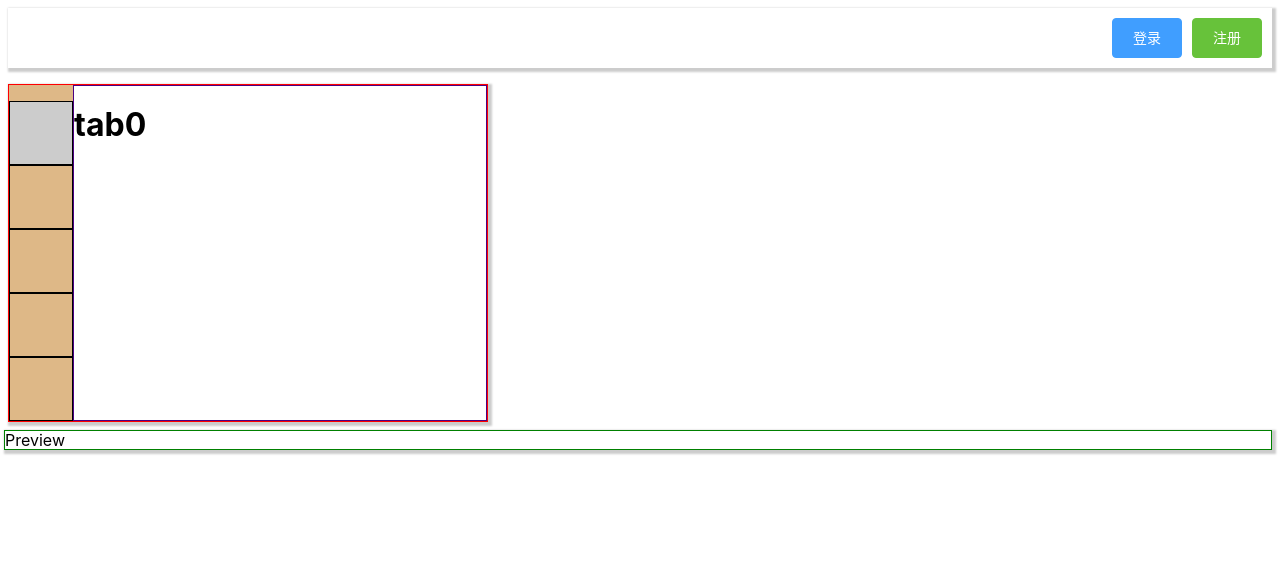
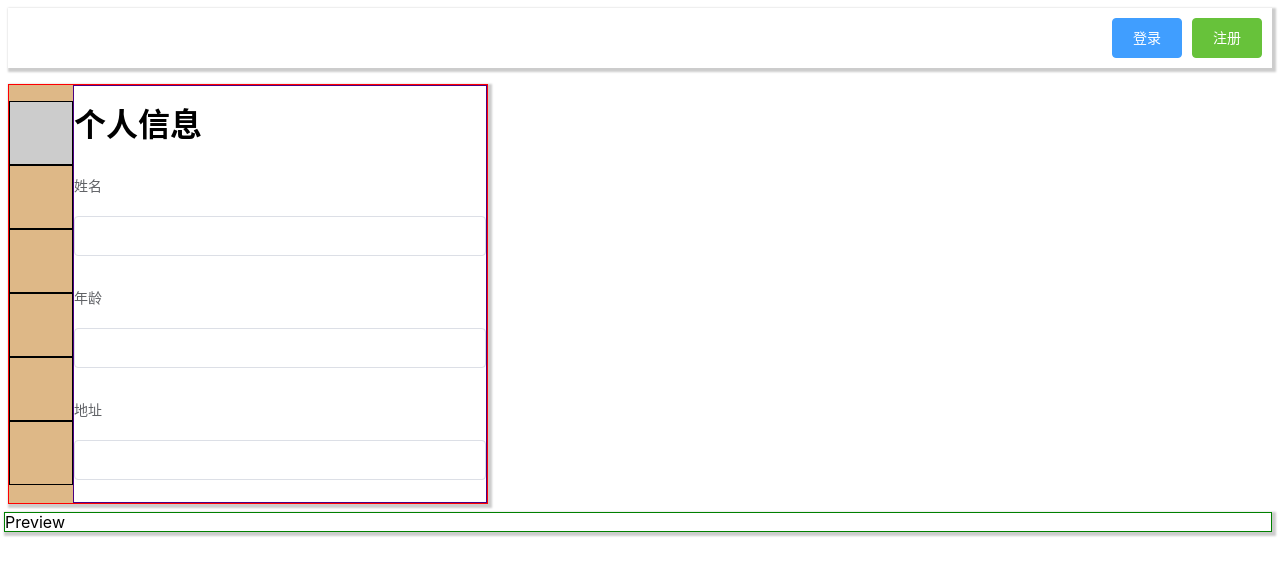
Before and after one commit to Composur/resume, a Vue app in the folder review/vue/resume04/: page / in a window 1280 px wide. Shown: the top 576 px of the page. Built offline with nearby package versions, Linux system fonts and the light colour scheme.

Commit message:
增加edit的内容 项目经历什么的

```diff
--- a/review/vue/resume04/index.html
+++ b/review/vue/resume04/index.html
@@ -3,6 +3,7 @@
   <head>
     <meta charset="utf-8">
     <meta name="viewport" content="width=device-width,initial-scale=1.0">
+    <link rel="shortcut icon" href="favicon.ico" type="image/x-icon">
     <title>vue-test</title>
     <script src="//at.alicdn.com/t/font_676065_faoo81og15kfyldi.js"></script>
   </head>
--- a/review/vue/resume04/src/components/Edit.vue
+++ b/review/vue/resume04/src/components/Edit.vue
@@ -3,7 +3,7 @@
         <div class="tabs">
 
             <ul>
-                 <li v-for=" i in [0,1,2,3,4]"  v-bind:class="{active:currentTab===i}" @click="currentTab=i">
+                 <li v-for=" i in [0,1,2,3,4,5]"  v-bind:class="{active:currentTab===i}" @click="currentTab=i">
                        <svg class="icon" aria-hidden="true">
                              <use :xlink:href="`#icon-${icons[i]}`"></use>
                         </svg>
@@ -12,11 +12,52 @@
         </div>
         <div class="panels">
             <ul>
-
-                 <li v-for="i in [0,1,2,3,4]" :class="{active:currentTab===i}">
-                     <h1>tab{{i}}</h1>
+                 <li  :class="{active:currentTab===0}">
+                     <h1>个人信息</h1>
+                     <el-form :label-position="labelPosition"  :model="profile" >
+                      <el-form-item label="姓名">
+                        <el-input v-model="profile.name"></el-input>
+                      </el-form-item>
+                      <el-form-item label="年龄">
+                        <el-input v-model="profile.age"></el-input>
+                      </el-form-item>
+                      <el-form-item label="地址">
+                        <el-input v-model="profile.city"></el-input>
+                      </el-form-item>
+                    </el-form>
                 </li>
-
+                <li :class="{active:currentTab===1}">
+                  <h1>工作经历</h1>
+                  <el-form :label-positons='labelPosition' :model="experience">
+                   <div v-for="work  in experience">
+                      <el-form-item label="公司名称">
+                        <el-input v-model="work.company"></el-input>
+                      </el-form-item>
+                      <el-form-item label="职位名称">
+                        <el-input v-model="work.jobTitle"></el-input>
+                      </el-form-item>
+                      <el-form-item label="主要职责">
+                        <el-input v-model="work.jobDetail"></el-input>
+                      </el-form-item>
+                   </div>
+                  </el-form>
+                </li>
+                <li :class="{active:currentTab===2}">
+                  <h1>教育经历</h1>
+                 <el-form :label-positons='labelPosition' :model="educated">
+                   <div v-for="educated  in educated">
+                      <el-form-item label="学校名称">
+                        <el-input v-model="educated.school"></el-input>
+                      </el-form-item>
+                      <el-form-item label="学历">
+                        <el-input v-model="educated.degree"></el-input>
+                      </el-form-item>
+                      <el-form-item label="其它">
+                        <el-input v-model="educated.other"></el-input>
+                      </el-form-item>
+                   </div>
+                  </el-form>
+                </li>
             </ul>
         </div>
     </div>
@@ -27,9 +68,20 @@ export default {
   data() {
     return {
       currentTab: 0,
-      icons:['id-card-o','work','study','trophy','custom-phone'],
-      penelsTitle:[]
+      icons:['id-card-o','work','study','project','trophy','custom-phone'],
+      penelsTitle:[],
+      labelPosition: 'top',
+      profile: {
+        name: '',
+        age: '',
+        city: ''
+      },
+      experience:[{company:'baidu',jobTitle:'dev',jobDetail:'tester'}],
+      educated:[{school:'tinghua',degree:'本科',other:'其它'}]
     };
+    methods:{
+
+    }
   }
 };
 </script>
```
Also changed, not shown: 2 other files (tests, documents, lock files or other folders).
